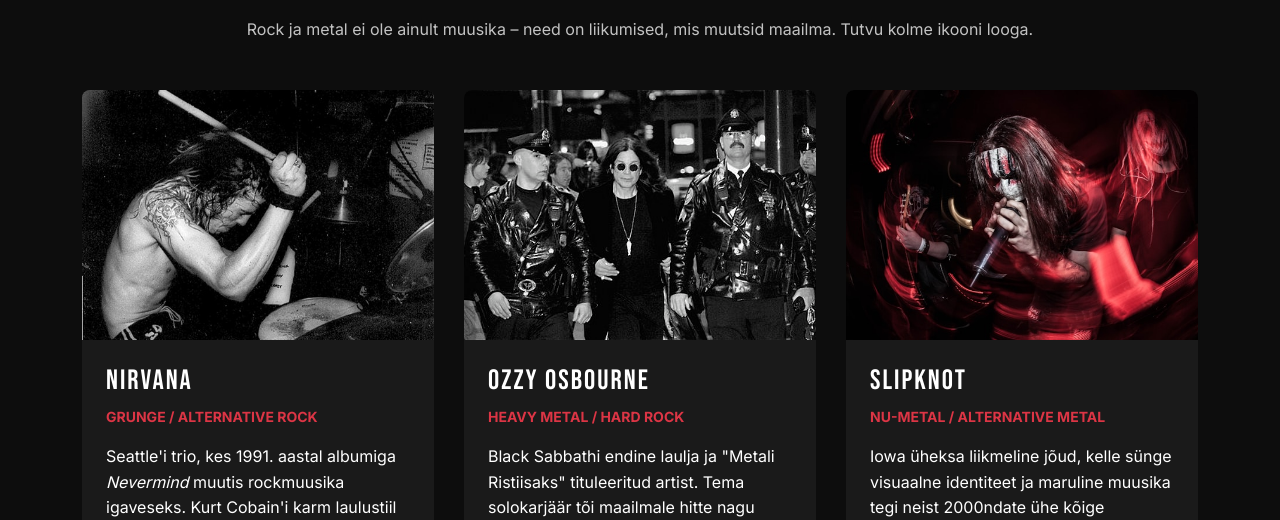
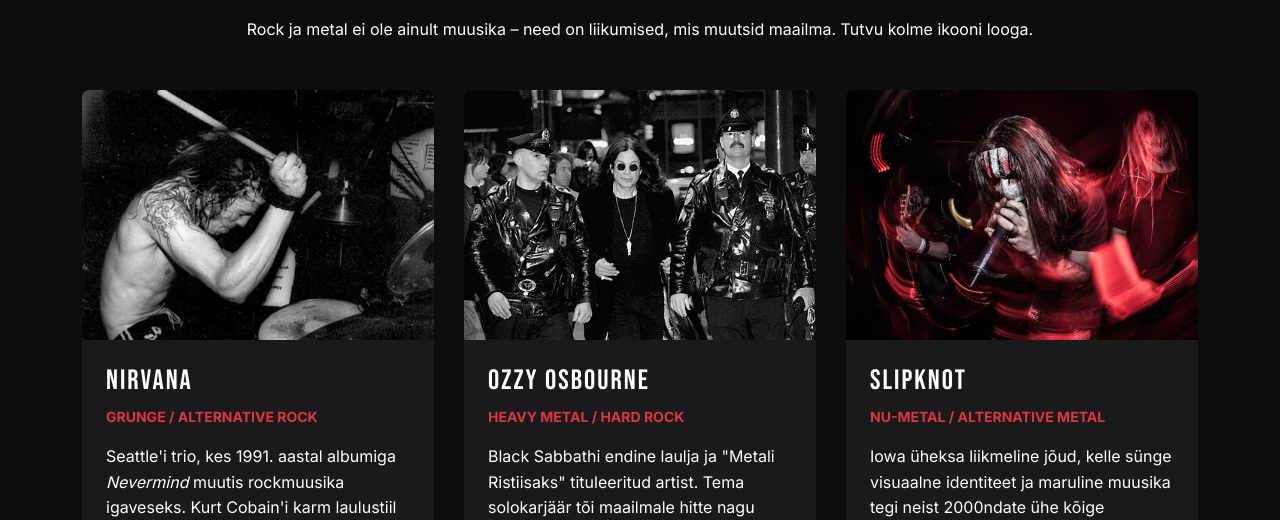
Before and after one commit to switchkilllegacy/Lopuprojekt-E, a website: page index.html in a window 1280 px wide. Shown: the part 729-1249 px from the top of the page. Drawn offline with nearby package versions, Linux system fonts and the light colour scheme.

Commit message:
Parandasin nirvana pildi ära ja lisasin rohkem kommentaare html'i

```diff
--- a/index.html
+++ b/index.html
@@ -4,22 +4,29 @@
     <meta charset="UTF-8" />
     <meta name="viewport" content="width=device-width, initial-scale=1.0" />
     <title>The Distortion Hub</title>
+    <!-- Bootstrap import -->
     <link
       href="https://cdn.jsdelivr.net/npm/bootstrap@5.3.0/dist/css/bootstrap.min.css"
       rel="stylesheet"
     />
+    <!-- Fontide import -->
     <link
       href="https://fonts.googleapis.com/css2?family=Bebas+Neue&family=Inter:wght@400;700&display=swap"
       rel="stylesheet"
     />
+    <!-- Kohandatud stiilileht -->
     <link rel="stylesheet" href="style.css" />
   </head>
   <body>
+    <!-- Navbar -->
     <nav class="navbar navbar-expand-lg sticky-top">
       <div class="container">
+        <!-- Lehe nimi -->
         <a class="navbar-brand text-white" href="#">THE DISTORTION HUB</a>
         <div class="ms-auto">
+          <!-- Navigatsioonilingid paremal -->
           <ul class="navbar-nav flex-row gap-3">
+            <!-- Nuppude viited -->
             <li class="nav-item">
               <a class="nav-link" href="#gallery">Bändid</a>
             </li>
@@ -32,27 +39,35 @@
       </div>
     </nav>
 
+    <!-- Hero -->
     <header class="hero">
       <div class="container text-center">
+        <!-- Pealkiri ja alapealkiri -->
         <h1>AVASTA ROCK & METAL</h1>
         <p class="hero-subtitle">
           Su stardipakett rokkmuusikasse – bändid, lood, ajalugu
         </p>
+        <!-- Viitenupp, viib galeriisse -->
         <a href="#gallery" class="btn-custom">Tutvu bändidega</a>
       </div>
     </header>
 
+    <!-- Gallerii -->
     <section id="gallery" class="container py-5">
       <h2 class="section-title text-center">Legendaarsed Artistid</h2>
-      <p class="text-center mb-5 opacity-75">
+      <p class="text-center mb-5">
         Rock ja metal ei ole ainult muusika – need on liikumised, mis muutsid
         maailma. Tutvu kolme ikooni looga.
       </p>
 
+      <!-- Gallerii grid'i süsteem -->
       <div class="gallery-grid">
+        <!-- Bändide tutvustused -->
+
+        <!-- Bändikaart: Nirvana -->
         <article class="band-card">
           <img
-            src="pildid/nirvana.jpg"
+            src="pildid/nirvana.jpeg"
             alt="Nirvana bändi foto - Dave Grohl"
             class="card-img-top"
           />
@@ -68,6 +83,7 @@
           </div>
         </article>
 
+        <!-- Bändikaart: Ozzy Osbourne -->
         <article class="band-card">
           <img
             src="pildid/ozzy.jpg"
@@ -85,6 +101,7 @@
           </div>
         </article>
 
+        <!-- Bändikaart: Slipknot -->
         <article class="band-card">
           <img
             src="pildid/slipknot.jpg"
@@ -106,9 +123,11 @@
       </div>
     </section>
 
+    <!-- Ajalugu -->
     <section id="history" class="bg-light text-dark py-5">
       <div class="container">
         <div class="row align-items-start">
+          <!-- Vasakpoolne tekstiblokk -->
           <div class="col-md-7">
             <h2 class="section-title text-dark">Ajalugu ja Mõju</h2>
             <p>
@@ -123,8 +142,11 @@
               üle kogu maailma suurte festivalide ja kontserdielamuste kaudu.
             </p>
           </div>
+          <!-- Parempoolne accordion žanrite jaoks -->
           <div class="col-md-5 mt-4 mt-md-0">
+            <!-- Accordion ja rippmenüü -->
             <div class="accordion accordion-flush" id="genreAccordion">
+              <!-- Žanr 1: Rock & Roll -->
               <div class="accordion-item bg-transparent border-secondary">
                 <h2 class="accordion-header">
                   <button
@@ -152,6 +174,7 @@
                 </div>
               </div>
 
+              <!-- Žanr 2: Hard Rock -->
               <div class="accordion-item bg-transparent border-secondary">
                 <h2 class="accordion-header">
                   <button
@@ -178,6 +201,7 @@
                 </div>
               </div>
 
+              <!-- Žanr 3: Heavy Metal -->
               <div class="accordion-item bg-transparent border-secondary">
                 <h2 class="accordion-header">
                   <button
@@ -205,6 +229,7 @@
                 </div>
               </div>
 
+              <!-- Žanr 4: Grunge -->
               <div class="accordion-item bg-transparent border-secondary">
                 <h2 class="accordion-header">
                   <button
@@ -231,6 +256,7 @@
                 </div>
               </div>
 
+              <!-- Žanr 5: Alternative Rock -->
               <div class="accordion-item bg-transparent border-secondary">
                 <h2 class="accordion-header">
                   <button
@@ -258,6 +284,7 @@
                 </div>
               </div>
 
+              <!-- Žanr 6: Nu-Metal -->
               <div class="accordion-item bg-transparent border-secondary">
                 <h2 class="accordion-header">
                   <button
@@ -289,6 +316,7 @@
       </div>
     </section>
 
+    <!-- Liitumisvorm -->
     <section id="join" class="py-5">
       <div class="container container-form">
         <h2 class="section-title text-center">JOIN THE PIT</h2>
@@ -297,7 +325,9 @@
           oma meilile.
         </p>
 
+        <!-- Sisestus kast -->
         <form id="pitForm" novalidate>
+          <!-- Nime väli -->
           <div class="mb-3">
             <label for="inputName" class="form-label text-white">Nimi</label>
             <input
@@ -308,6 +338,7 @@
               required
             />
           </div>
+          <!-- E-posti väli -->
           <div class="mb-3">
             <label for="inputEmail" class="form-label text-white"
               >E-maili aadress</label
@@ -320,10 +351,12 @@
               required
             />
           </div>
+          <!-- Žanri valik -->
           <div class="mb-4">
             <label for="selectGenre" class="form-label text-white"
               >Lemmikžanr</label
             >
+            <!-- Rippmenüü -->
             <select class="form-select custom-input" id="selectGenre">
               <option selected disabled value="">Vali oma stiil...</option>
               <option value="rock">Klassikaline Rock / Hard Rock</option>
@@ -332,6 +365,7 @@
               <option value="nu">Nu-Metal / Core</option>
             </select>
           </div>
+          <!-- Esitusnupp -->
           <button type="submit" class="btn-custom w-100 border-0">
             Roki kaasa!
           </button>
@@ -339,14 +373,17 @@
       </div>
     </section>
 
+    <!-- Jalus -->
     <footer class="py-4 text-center border-top border-secondary opacity-50">
       <p>&copy; 2026 The Distortion Hub | Autor: Marek Tallinn</p>
     </footer>
 
+    <!-- Toast teavitus -->
     <div
       class="toast-container position-fixed bottom-0 end-0 p-3"
       style="z-index: 1060"
     >
+      <!-- Edukas liitumine kuvab selle toasti -->
       <div
         id="liveToast"
         class="toast align-items-center text-white border-0"
@@ -359,6 +396,7 @@
             <strong class="text-danger">Sarved püsti! 🤘</strong> Täname
             liitumast. Kohtume pitis!
           </div>
+          <!-- Sulgemise nupp -->
           <button
             type="button"
             class="btn-close btn-close-white me-2 m-auto"
@@ -371,6 +409,7 @@
 
     <script src="https://cdn.jsdelivr.net/npm/bootstrap@5.3.0/dist/js/bootstrap.bundle.min.js"></script>
 
+    <!-- JS toasti jaoks -->
     <script>
       document
         .getElementById('pitForm')
@@ -379,7 +418,7 @@
 
           // Kontrollib, kas kohustuslikud väljad on täidetud
           if (this.checkValidity()) {
-            // Leiab ja kuvab Bootstrapi Toasti
+            // Kuvab Bootstrapi Toasti
             const toastElement = document.getElementById('liveToast');
             const toast = new bootstrap.Toast(toastElement);
             toast.show();
@@ -387,6 +426,7 @@
             // Tühjendab vormi pärast edukat sisestust
             this.reset();
           } else {
+            // Lisab Bootstrap valideerimise klassid veateadete kuvamiseks
             this.classList.add('was-validated');
           }
         });
```
Also changed, not shown: pildid/nirvana.jpeg (added), pildid/nirvana.jpg (deleted).
